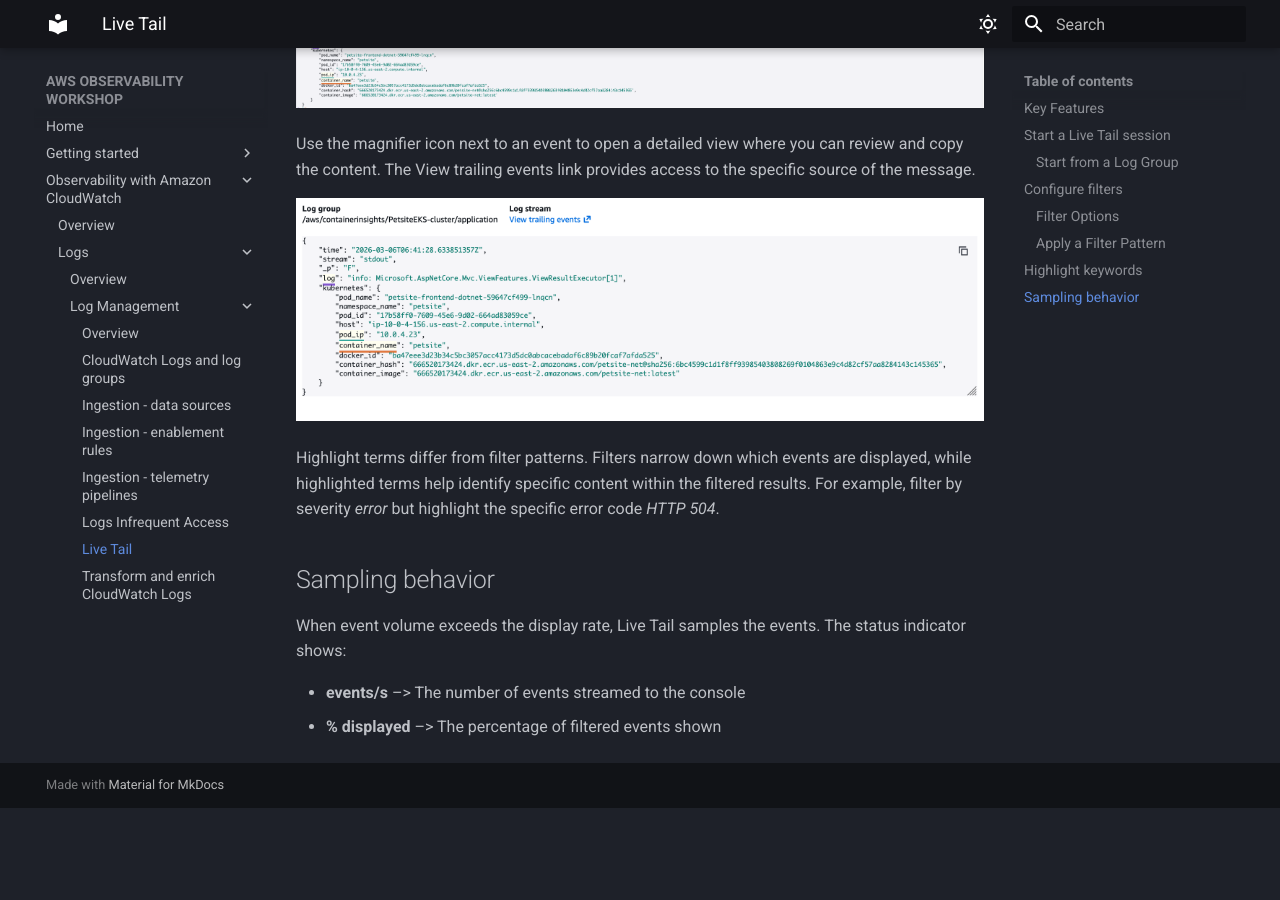
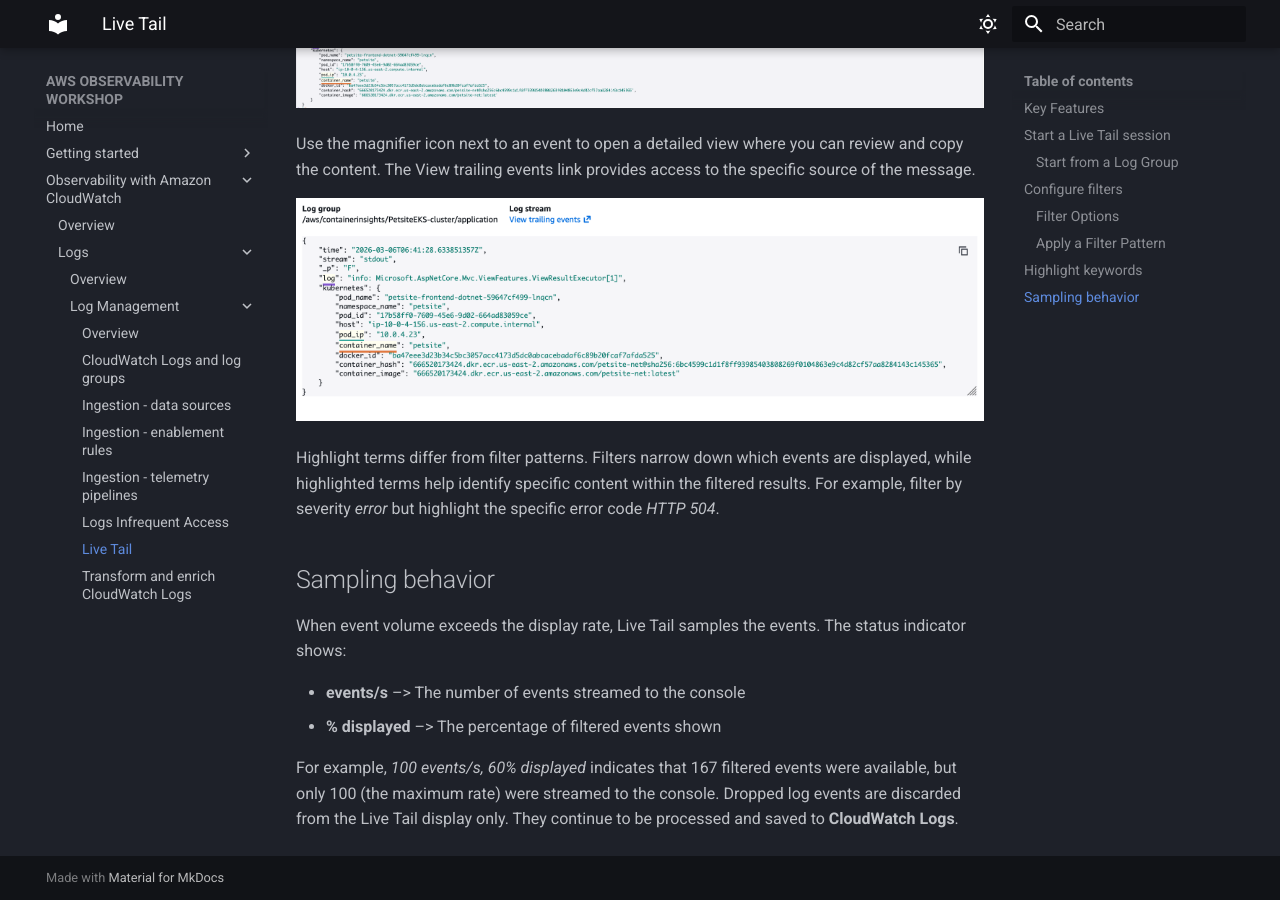
Before and after one commit to PRappalini/AWS-OBSERVABILITY-WORKSHOP, an MkDocs documentation site: the page built from docs/13-live_tail.md, in a window 1280 px wide and 900 px high, scrolled down 2582 px. Built offline with MkDocs 1.6.1 and Material for MkDocs 9.7.7, drawn with Linux system fonts in a browser that asks for light colours; before the commit the page ends 3390 px from its top, so only the background shows below that.

Commit message:
Update 13-live_tail.md

```diff
--- a/docs/13-live_tail.md
+++ b/docs/13-live_tail.md
@@ -76,3 +76,5 @@ When event volume exceeds the display rate, Live Tail samples the events. The st
 
 - **events/s** –> The number of events streamed to the console
 - **% displayed** –> The percentage of filtered events shown
+
+For example, *100 events/s, 60% displayed* indicates that 167 filtered events were available, but only 100 (the maximum rate) were streamed to the console. Dropped log events are discarded from the Live Tail display only. They continue to be processed and saved to **CloudWatch Logs**.
```
